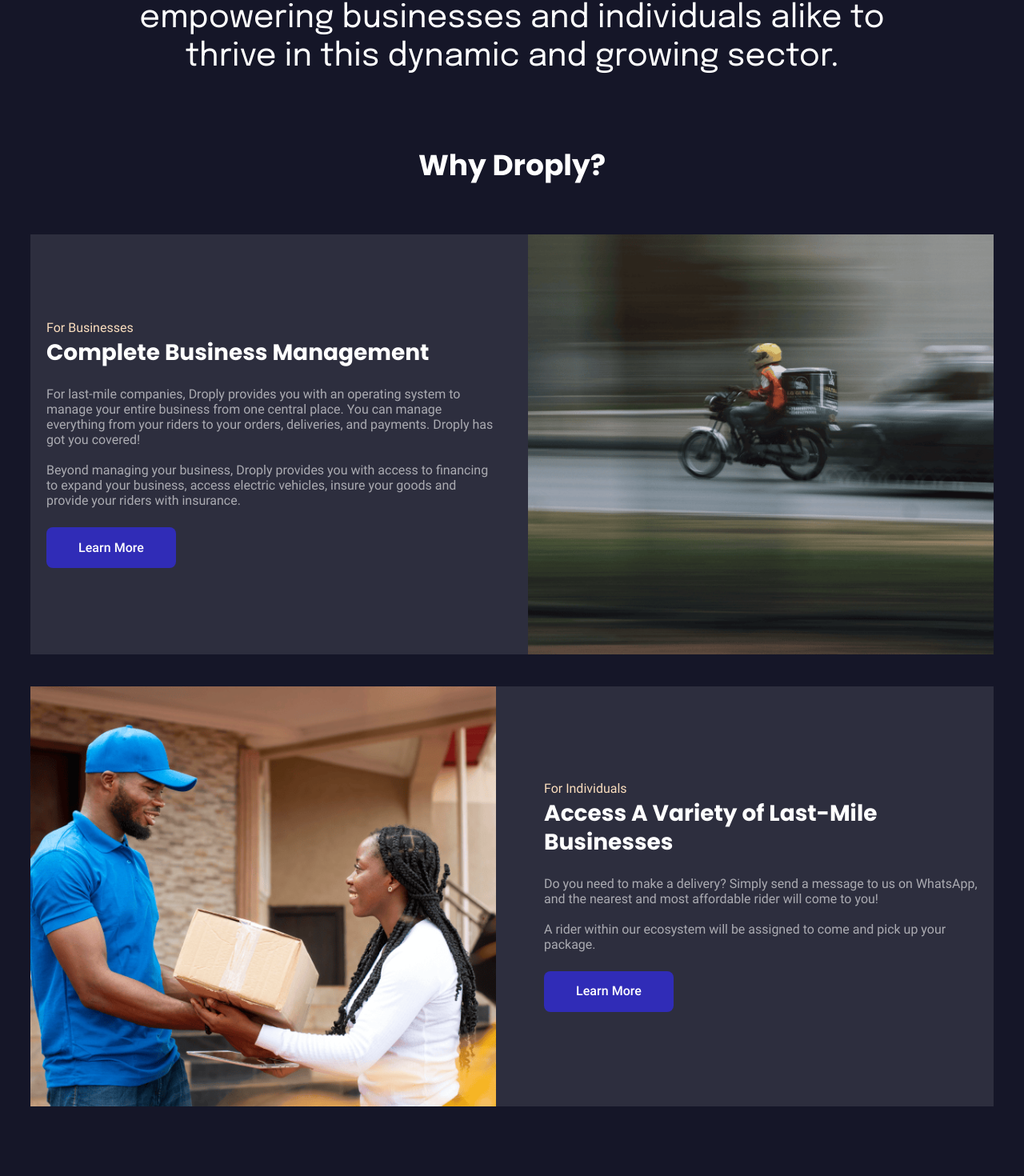
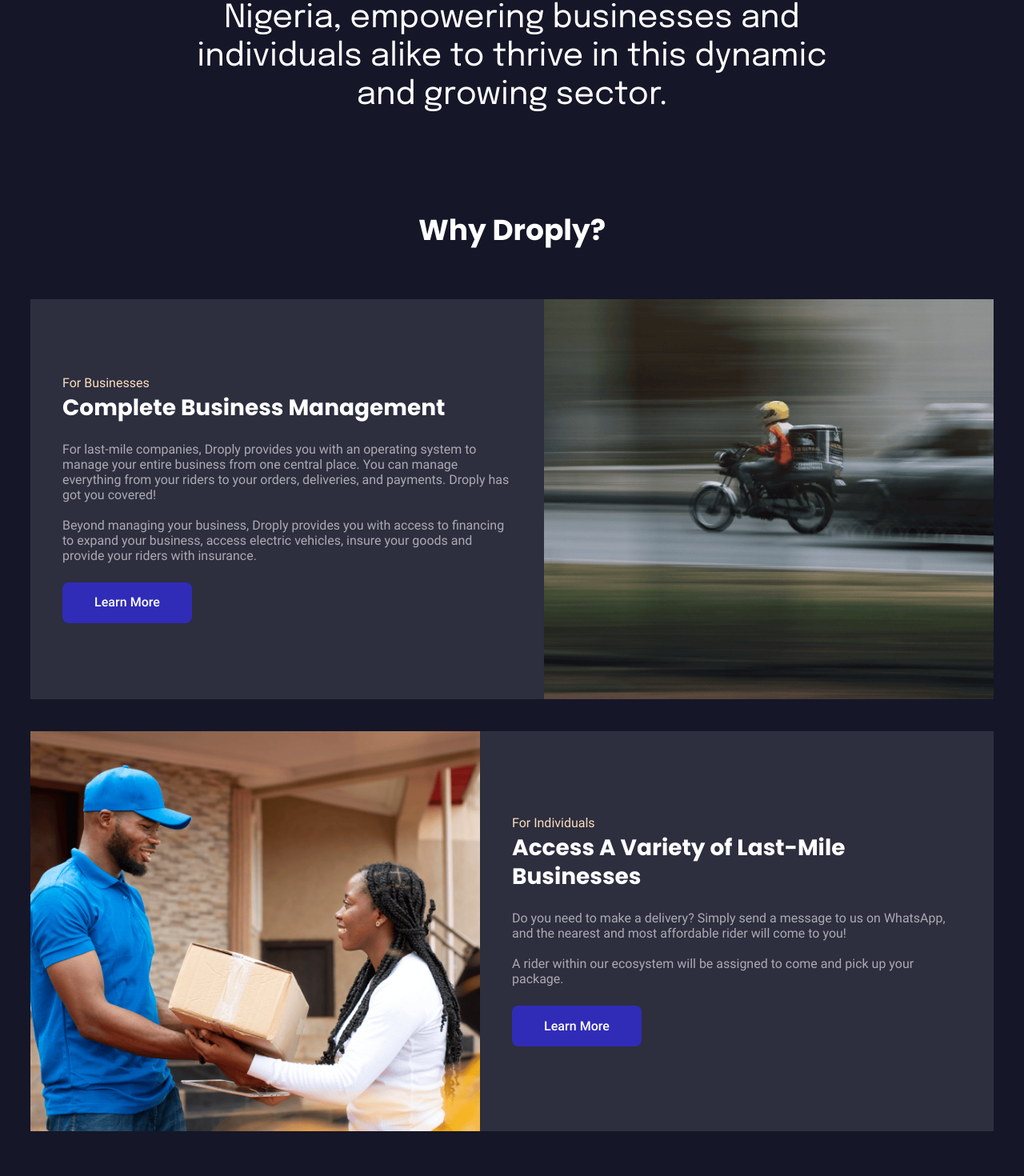
Before and after one commit to barnascript/droplyclone, a Next.js app: page / in a window 1280 px wide. Shown: the part 1312-2782 px from the top of the page at 80% size. Built offline with nearby package versions, Linux system fonts and the light colour scheme.

Commit message:
restructure the contact form

```diff
--- a/package.json
+++ b/package.json
@@ -12,7 +12,6 @@
     "next": "14.0.0",
     "react": "^18",
     "react-dom": "^18",
-    "react-router-hash-link": "^2.4.3",
     "sass": "^1.69.5"
   },
   "devDependencies": {
--- a/src/components/contactForm/ContactForm.jsx
+++ b/src/components/contactForm/ContactForm.jsx
@@ -1,3 +1,6 @@
+"use client";
+
+import { useEffect } from "react";
 import {
   BigButton,
   Input,
@@ -50,7 +53,12 @@
               />
             </div>
             <div className={styles.phone_number}>
-              <Select label="Phone Number" placeholder="000 000 000" />
+              <Input
+                type="phone"
+                id="phone"
+                placeholder="000 000 000"
+                label="Enter Phone Number"
+              />
             </div>
           </div>
 
--- a/src/components/contactForm/ContactForm.module.scss
+++ b/src/components/contactForm/ContactForm.module.scss
@@ -48,6 +48,7 @@
         justify-self: flex-end;
         align-items: center;
         gap: 21px;
+        width: 100%;
 
         .name,
         .phone_number {
@@ -58,77 +59,85 @@
   }
 }
 
-@media screen and (max-width: 600px) {
+@media screen and (max-width: 700px) {
   .wrapper {
-    grid-gap: 30px;
+    max-width: 100%;
+    margin: auto;
+    grid-gap: 15px;
     .locations {
       grid-column: span 12;
+      width: 100%;
     }
     .getintouch {
       grid-column: span 12;
 
       form {
+        display: flex;
+        flex-direction: column;
+        gap: 28px;
+        width: 100%;
+
         .name_phone_number {
           flex-direction: column;
-        }
-      }
-    }
-  }
-}
-@media screen and (min-width: 601px) {
-  .wrapper {
-    max-width: 100%;
-    padding-top: 80px;
-    grid-gap: 20px;
-    .locations {
-      grid-column: span 12;
-      max-width: 90%;
-      margin: auto;
-    }
-    .getintouch {
-      grid-column: span 12;
-      padding-inline: 22px;
-      max-width: 90%;
-      margin: auto;
-
-      form {
-        .name_phone_number {
-          display: flex;
-          flex-direction: row;
+          gap: 21px;
           width: 100%;
         }
       }
     }
   }
 }
-@media screen and (min-width: 1001px) {
+
+@media screen and (min-width: 701px) {
   .wrapper {
-    grid-gap: 0px;
-    place-items: flex-start;
-    place-content: flex-start;
-    justify-content: start;
-    justify-items: start;
+    max-width: 90%;
+    margin: auto;
+
     .locations {
       grid-column: span 5;
-      max-width: 80%;
+      width: 100%;
     }
     .getintouch {
       grid-column: span 7;
+
+      form {
+        display: flex;
+        flex-direction: column;
+        gap: 28px;
+        width: 100%;
+
+        .name_phone_number {
+          flex-direction: column;
+          gap: 21px;
+          width: 100%;
+        }
+      }
     }
   }
 }
-
-@media screen and (min-width: 1201px) {
+@media screen and (min-width: 1150px) {
   .wrapper {
     max-width: 80%;
-    grid-gap: 30px;
-    height: 100%;
+    margin: auto;
 
     .locations {
-      max-width: 100%;
+      grid-column: span 5;
+      width: 100%;
     }
     .getintouch {
-      max-width: 100%;
+      grid-column: span 7;
+
+      form {
+        display: flex;
+        flex-direction: column;
+        gap: 28px;
+        width: 100%;
+
+        .name_phone_number {
+          flex-direction: row;
+          gap: 21px;
+          width: 100%;
+        }
+      }
     }
   }
 }
--- a/src/components/mainblock/MainBlock.module.scss
+++ b/src/components/mainblock/MainBlock.module.scss
@@ -48,42 +48,42 @@
         .block_one {
           display: flex;
           align-items: center;
-          grid-gap: 40px;
-          height: 100%;
+          justify-content: space-between;
+          gap: 40px;
+          height: 500px;
           width: 100%;
+          padding-left: 40px;
           background-color: rgba(#fff, $alpha: 0.1);
+
           .section_text {
             display: flex;
             background-color: transparent;
-            padding-left: 40px;
             width: 50%;
           }
 
-          img {
-            height: max-content;
+          .bike {
+            height: inherit;
             width: 50%;
-            height: 100%;
           }
         }
         .block_two {
           display: flex;
-          grid-gap: 40px;
-          height: 100%;
+          gap: 40px;
+          height: 500px;
           width: 100%;
           background-color: rgba(#fff, $alpha: 0.1);
+          padding-right: 40px;
 
           .section_text {
             display: flex;
             align-items: center;
             background-color: transparent;
-            padding-left: 40px;
             width: 50%;
           }
 
-          img {
-            height: max-content;
+          .business {
             width: 50%;
-            height: 100%;
+            height: inherit;
           }
         }
       }
@@ -91,103 +91,62 @@
   }
 }
 
-@media screen and (max-width: 600px) {
+@media screen and (max-width: 400px) {
   .wrapper {
+    padding-top: 80px;
+
     .container {
-      gap: 90px;
+      gap: 100px;
 
       .mission {
         max-width: 100%;
       }
 
       .main_block {
-        gap: 64px;
+        gap: 44px;
 
         .blocks {
           .block_one {
             flex-direction: column;
+            padding-left: 0;
+            gap: 40px;
+            height: 100%;
+            width: 100%;
+            padding-top: 50px;
+
             .section_text {
-              padding-left: 20px;
-              padding-right: 20px;
-              padding-top: 50px;
+              display: flex;
+              background-color: transparent;
               width: 100%;
+              padding-inline: 20px;
             }
 
-            img {
+            .bike {
+              height: inherit;
               width: 100%;
-              height: 300px;
             }
           }
           .block_two {
             flex-direction: column;
+            gap: 40px;
+            height: 100%;
+            width: 100%;
+            padding-bottom: 50px;
+
+            padding-right: 0px;
 
             .section_text {
-              padding-left: 20px;
-              padding-right: 20px;
-              padding-bottom: 50px;
+              display: flex;
+              align-items: center;
+              background-color: transparent;
               width: 100%;
+              padding-right: 0px;
+              padding-inline: 20px;
             }
 
-            img {
+            .business {
               width: 100%;
-              height: 300px;
-            }
-          }
-        }
-      }
-    }
-  }
-}
-@media screen and (min-width: 601px) {
-  .wrapper {
-    .container {
-      gap: 90px;
-
-      .mission {
-        max-width: 100%;
-      }
-
-      .main_block {
-        gap: 64px;
-
-        .blocks {
-          .block_one {
-            display: grid;
-            grid-template-columns: repeat(12, 1fr);
-            width: 100%;
-            .section_text {
-              padding-left: 20px;
-              padding-right: 0px;
-              padding-top: 50px;
-              padding-bottom: 50px;
-              grid-column: span 6;
-              width: 100%;
-            }
-
-            img {
-              width: 100%;
-              height: 100%;
-              grid-column: span 6;
-            }
-          }
-          .block_two {
-            display: grid;
-            grid-template-columns: repeat(12, 1fr);
-            width: 100%;
-
-            .section_text {
-              padding-left: 20px;
-              padding-right: 0px;
-              padding-top: 50px;
-              padding-bottom: 50px;
-              grid-column: span 6;
-              width: 100%;
-            }
-
-            img {
-              width: 100%;
-              height: 100%;
-              grid-column: span 6;
+              height: inherit;
             }
           }
         }
@@ -196,22 +155,66 @@
   }
 }
 
-@media screen and (min-width: 801px) {
+@media screen and (min-width: 401px) and (max-width: 750px) {
   .wrapper {
+    padding-top: 80px;
+
     .container {
+      gap: 100px;
+
       .mission {
-        max-width: 80%;
+        max-width: 100%;
+      }
+
+      .main_block {
+        gap: 44px;
+
+        .blocks {
+          .block_one {
+            flex-direction: column;
+            padding-left: 0;
+            gap: 40px;
+            height: 100%;
+            width: 100%;
+            padding-top: 50px;
+
+            .section_text {
+              display: flex;
+              background-color: transparent;
+              width: 100%;
+              padding-inline: 20px;
+            }
+
+            .bike {
+              height: 350px;
+              width: 100%;
+            }
+          }
+          .block_two {
+            flex-direction: column;
+            gap: 40px;
+            height: 100%;
+            width: 100%;
+            padding-bottom: 50px;
+
+            padding-right: 0px;
+
+            .section_text {
+              display: flex;
+              align-items: center;
+              background-color: transparent;
+              width: 100%;
+              padding-right: 0px;
+              padding-inline: 20px;
+            }
+
+            .business {
+              width: 100%;
+              height: 350px;
+            }
+          }
+        }
       }
     }
   }
 }
-
-@media screen and (min-width: 901px) {
-  .wrapper {
-    .container {
-      .mission {
-        max-width: 80%;
-      }
-    }
-  }
-}
--- a/src/components/navbar/Navbar.jsx
+++ b/src/components/navbar/Navbar.jsx
@@ -44,7 +44,7 @@
               About
             </Link>
             <Link scroll={false} href="/#mainblock">
-              WhyDroply
+              Why Droply
             </Link>
             {/* How Droply Works link*/}
             <a
--- a/src/mini_components/select/Select.jsx
+++ b/src/mini_components/select/Select.jsx
@@ -5,7 +5,7 @@
     <div className={styles.wrapper}>
       <label htmlFor={id} className={`text ${styles.label}`}>
         {label}
-        <div className={styles.field}>
+        {/* <div className={styles.field}>
           <select name="countrycodes" id="countrycodes">
             <option value="+93">(+93) Afghanistan</option>
             <option value="+355">(+355) Albania</option>
@@ -196,7 +196,7 @@
             <option value="+263">(+263) Zimbabwe</option>
           </select>
           <input type="number" id={id} placeholder={placeholder} />
-        </div>
+        </div> */}
       </label>
     </div>
   );
```
Also changed, not shown: 2 other files (tests, documents, lock files or other folders).
